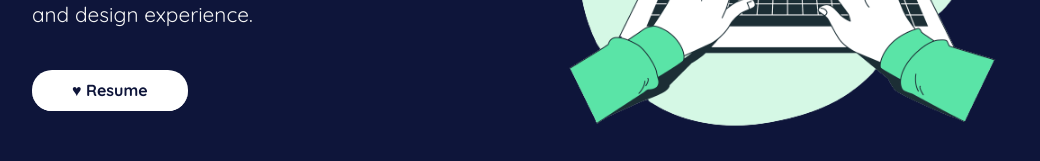
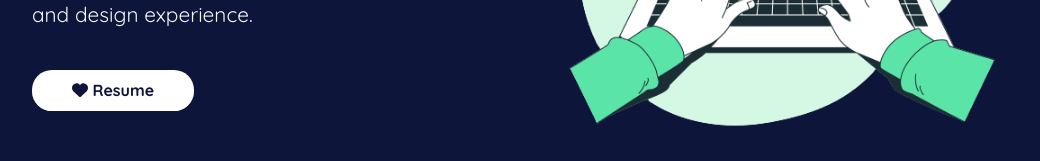
Before and after one commit to Adeoti/Portfolio, a React (Vite) app: page / in a window 1280 px wide. Shown: the part 415-576 px from the top of the page, without its empty margins (108-1148 px from the left). Built offline with nearby package versions, Linux system fonts and the light colour scheme.

Commit message:
FontAwesome added

```diff
--- a/package.json
+++ b/package.json
@@ -13,6 +13,9 @@
   },
   "dependencies": {
     "@emailjs/browser": "^3.10.0",
+    "@fortawesome/fontawesome-svg-core": "^6.3.0",
+    "@fortawesome/free-solid-svg-icons": "^6.3.0",
+    "@fortawesome/react-fontawesome": "^0.2.0",
     "emailjs-com": "^2.6.4",
     "framer-motion": "^10.2.5",
     "react": "^18.2.0",
--- a/src/components/Contact.jsx
+++ b/src/components/Contact.jsx
@@ -1,5 +1,7 @@
 import {useRef, useState} from 'react';
 import emailjs from '@emailjs/browser';
+import { FontAwesomeIcon } from '@fortawesome/react-fontawesome'
+import { faCoffee,  faHeart} from '@fortawesome/free-solid-svg-icons'
 
     const Contact = () => {
     const [emailsent, setEmailsent] = useState(false);
@@ -49,14 +51,14 @@ import emailjs from '@emailjs/browser';
                 </div>
                 <div className="contact__break">
                     <div className="contact__words" style={{marginTop:'26px'}}>
-                    <span style={{color:'aqua'}}>&hearts; &hearts;</span> &nbsp;
+                    <span style={{color:'aqua', fontSize:'12px'}}><FontAwesomeIcon icon={faHeart} /> <FontAwesomeIcon icon={faHeart} /></span> &nbsp;
                         Kindly fill the fields and I will respond to you shortly without much delay. I'm looking forward to receieve your offer. You can also reach out to me via my email.
-                        <span style={{color:'aqua'}}>&hearts; &hearts;</span>
+                        <span style={{color:'aqua', fontSize:'12px'}}><FontAwesomeIcon icon={faHeart} /> <FontAwesomeIcon icon={faHeart} /></span>
                     </div>
                     <div className="contact__form">
                     <form action="" ref={contactme} onSubmit={sendEmail}>
 
-                    {emailsent && <div className="contact__mailSent">Thanks for reaching out to me. I will get back shortly! <span style={{color:'aqua'}}>&hearts; &hearts;</span></div>}
+                    {emailsent && <div className="contact__mailSent">Thanks for reaching out to me. I will get back shortly! <span style={{color:'aqua', fontSize:'12px'}}><FontAwesomeIcon icon={faHeart} /> <FontAwesomeIcon icon={faHeart} /></span></div>}
 
 
 
--- a/src/components/Footer.jsx
+++ b/src/components/Footer.jsx
@@ -1,4 +1,5 @@
 import Resume from './DevAdeotiResume.pdf';
+
 const Footer = () => {
 
     const linkedIn = "https://www.linkedin.com/in/adeoti-nurudeen-3ab237265";
--- a/src/components/Hero.jsx
+++ b/src/components/Hero.jsx
@@ -1,6 +1,8 @@
 import heroimg from '../images/hero.png';
 import Resume from './DevAdeotiResume.pdf';
 import { motion } from 'framer-motion';
+import { FontAwesomeIcon } from '@fortawesome/react-fontawesome'
+  import { faCoffee,  faHeart} from '@fortawesome/free-solid-svg-icons'
 
 const Hero = () => {
     return(
@@ -19,7 +21,10 @@ const Hero = () => {
                         transition={{duration:1.2}}>
                             A Frontend Developer with over 9 years of coding and design experience.
                         </motion.p><br/><br/>
-                        <a href={Resume} className="cta">&hearts; Resume</a>
+                        <a href={Resume} className="cta">
+                       <FontAwesomeIcon icon={faHeart} /> Resume</a>
+
+
                         &nbsp;
 
                     </section>
```
Also changed, not shown: 1 other file (tests, documents, lock files or other folders).
